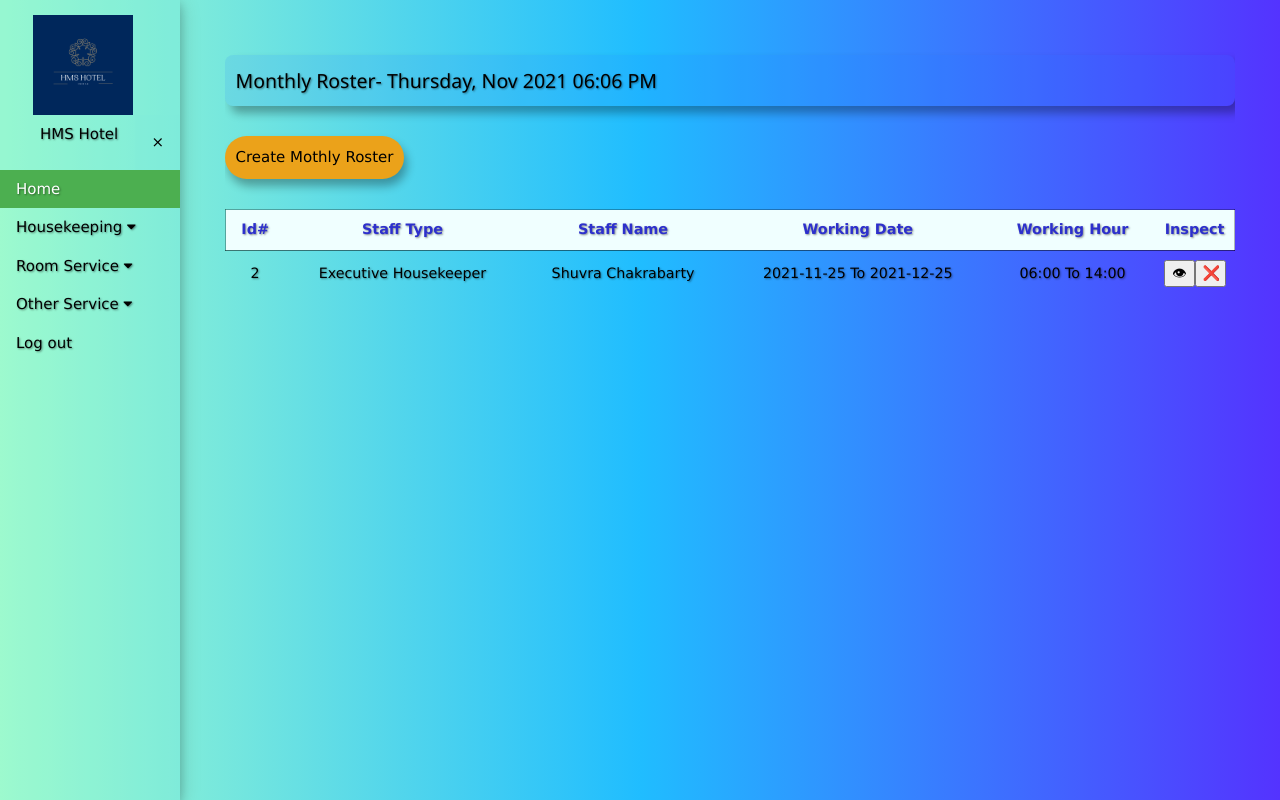
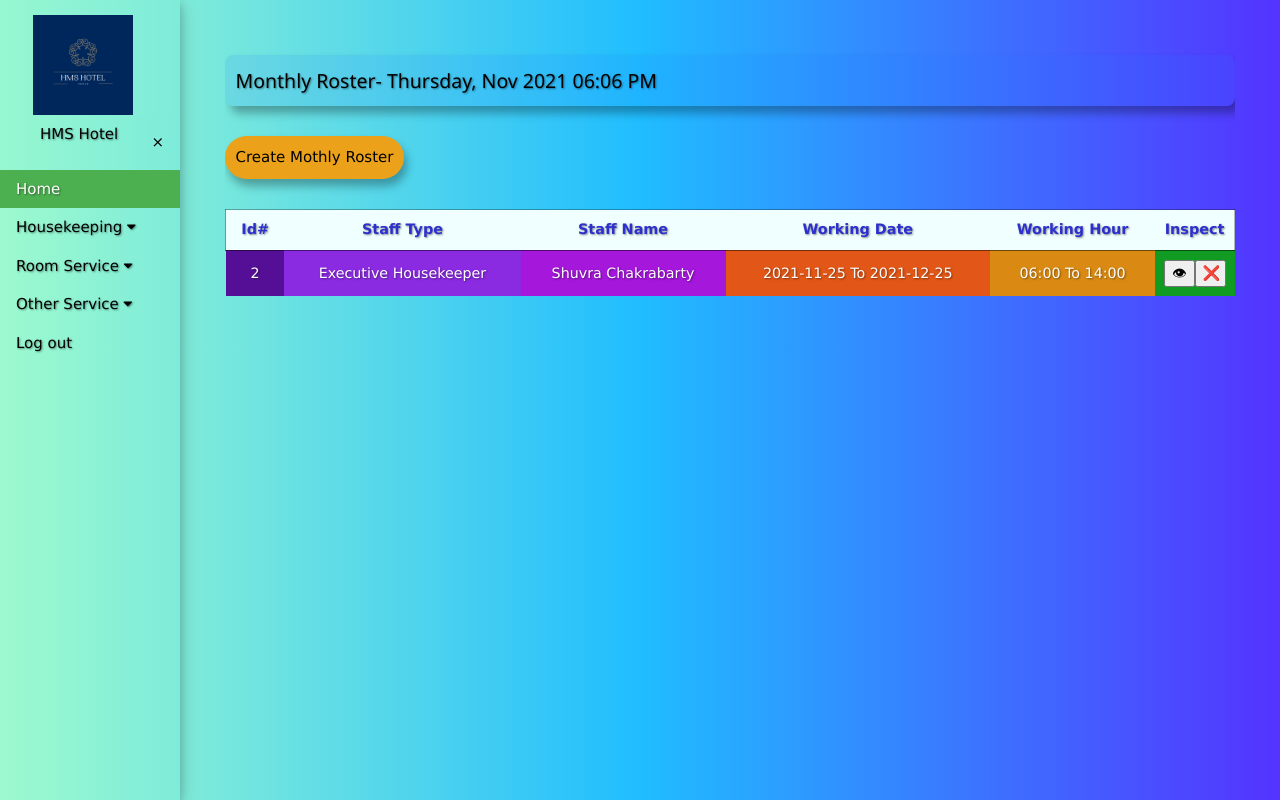
Before and after one commit to shuvra-matrix/-Housekeeping-Management-System-in-the-Hospitality-Industry, a Django app: page /other_service/monthly_roster in a window 1280 px wide. Run offline with Django 3.2, Linux system fonts and the light colour scheme; data comes from the database, SQL or seed files in the repository; both versions use the stored data as it was after the commit.

Commit message:
update style

```diff
--- a/hms/templates/admins/monthly_roster.html
+++ b/hms/templates/admins/monthly_roster.html
@@ -32,12 +32,12 @@
                     {% if monthly_roster %}
                     {% for m in  monthly_roster  %}
                     <tr>
-                        <td>{{m.id}}</td>
-                        <td>{{m.staff_type.staff_type}}</td>
-                        <td>{{m.staff_name.staff_name}}</td>
-                        <td>{{m.date_from}} To {{m.date_to}}</td>
-                        <td>{{m.time_from}} To {{m.time_to}}</td>
-                        <td style="width: 2rem;">
+                        <td style="background-color: rgb(85, 15, 151); color: white;">{{m.id}}</td>
+                        <td style="background-color: blueviolet; color: white;">{{m.staff_type.staff_type}}</td>
+                        <td style="background-color: rgb(164, 23, 219); color: white;">{{m.staff_name.staff_name}}</td>
+                        <td style="background-color: rgb(226, 87, 23); color: white;">{{m.date_from}} To {{m.date_to}}</td>
+                        <td style="background-color: rgb(218, 138, 18); color: white;">{{m.time_from}} To {{m.time_to}}</td>
+                        <td style="width: 2rem;background-color: rgb(17, 155, 35); color: white;">
 
                         <form action="{% url 'hmsapp:monthly_roster' %}" method="POST">
                             {% csrf_token %}
--- a/hms/templates/admins/room_status.html
+++ b/hms/templates/admins/room_status.html
@@ -27,7 +27,7 @@
                 <tbody>
                     {% if room_data %}
                     {% for room in  room_data    %}
-                    <tr>
+                    <tr style="border: 2px solid rgba(9, 108, 221, 0.363);">
                         <td>{{room.room_id.room_name}}</td>
                         <td>{{room.room_type}}</td>
                         <td class="{{room.room_status}}">{{room.room_status}}</td>
```
Also changed, not shown: hms/db.sqlite3.
